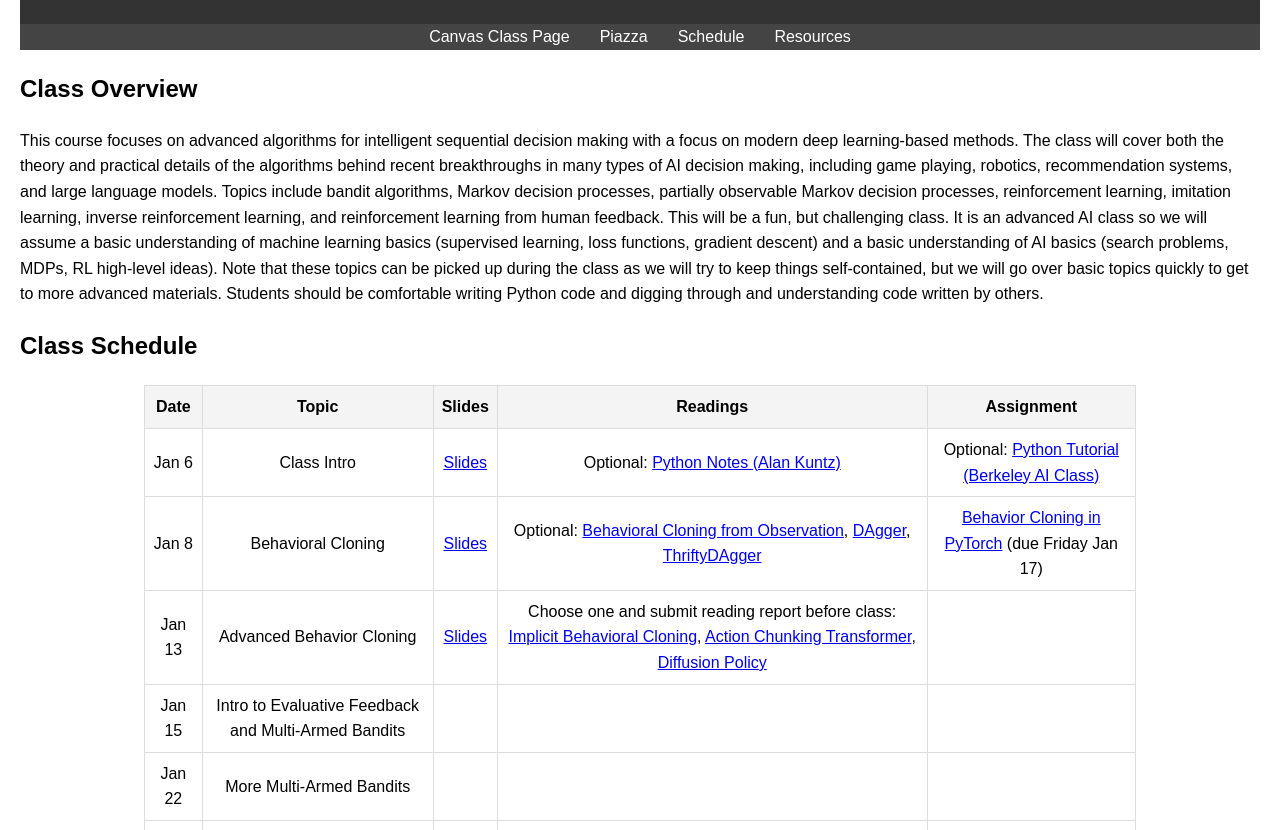
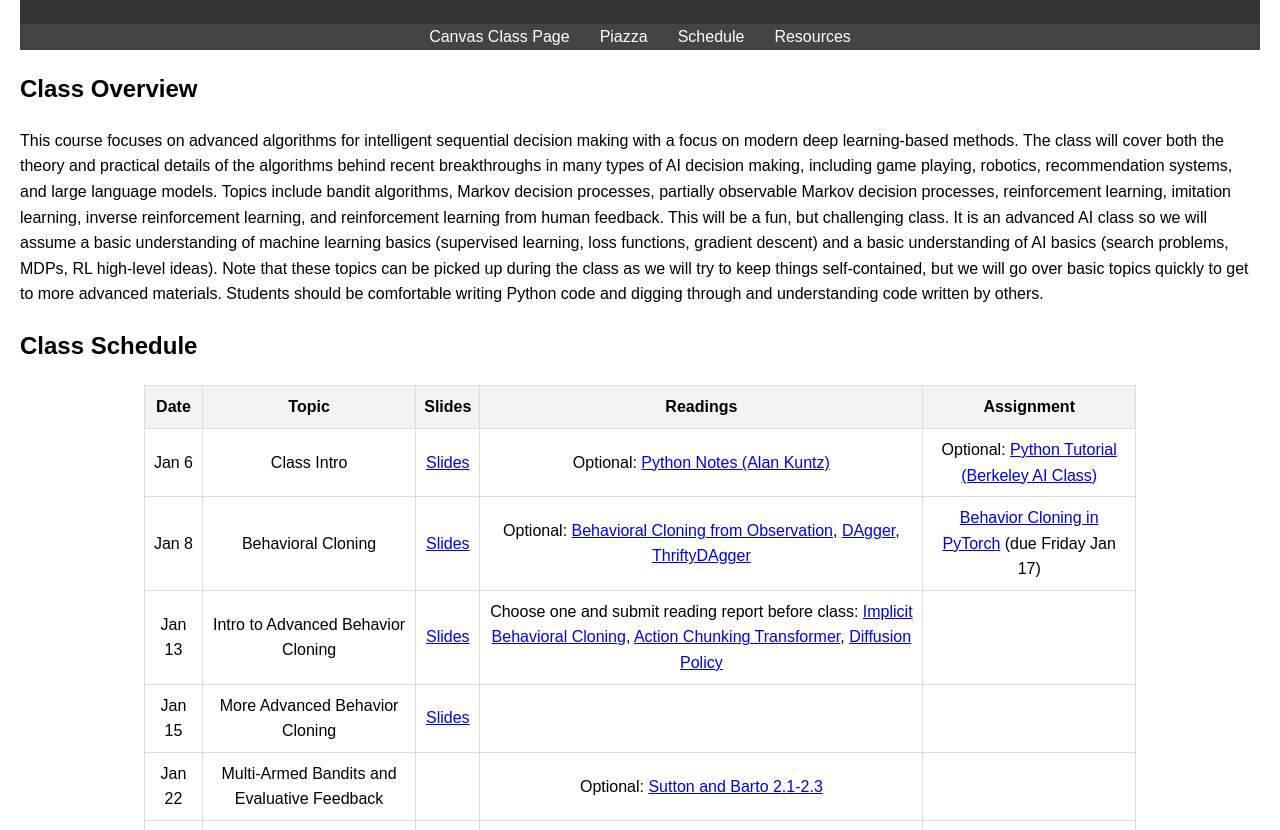
Before and after one commit to dsbrown1331/advanced-ai, a plain HTML site: page index.html in a window 1280 px wide. Shown: the part 122-952 px from the top of the page. Drawn offline with Linux system fonts and the light colour scheme.

Commit message:
Update index.html

```diff
--- a/index.html
+++ b/index.html
@@ -56,7 +56,7 @@
                 </tr>
                  <tr>
                     <td>Jan 13</td>
-                    <td>Advanced Behavior Cloning</td>
+                    <td>Intro to Advanced Behavior Cloning</td>
                     <td><a href="slides/advanced-bc-slides.pdf">Slides</a></td>
                     <td>Choose one and submit reading report before class: <a href="https://arxiv.org/abs/2109.00137">Implicit Behavioral Cloning</a>, <a href="https://arxiv.org/abs/2304.13705">Action Chunking Transformer</a>, <a href="https://arxiv.org/abs/2303.04137">Diffusion Policy</a></td>
                     <td></td>
@@ -64,16 +64,16 @@
                 </tr>
                 <tr>
                     <td>Jan 15</td>
-                    <td>Intro to Evaluative Feedback and Multi-Armed Bandits</td>
-                    <td></td>
+                    <td>More Advanced Behavior Cloning</td>
+                    <td><a href="slides/advanced-bc-slides.pdf">Slides</a></td>
                     <td></td>
                     <td></td>
                 </tr>
                 <tr>
                     <td>Jan 22</td>
-                    <td>More Multi-Armed Bandits</td>
+                    <td>Multi-Armed Bandits and Evaluative Feedback</td>
                     <td></td>
-                    <td></td>
+                    <td>Optional: <a href="http://incompleteideas.net/book/ebook/node14.html">Sutton and Barto 2.1-2.3</a></td>
                     <td></td>
                 </tr>
                 <tr>
```
